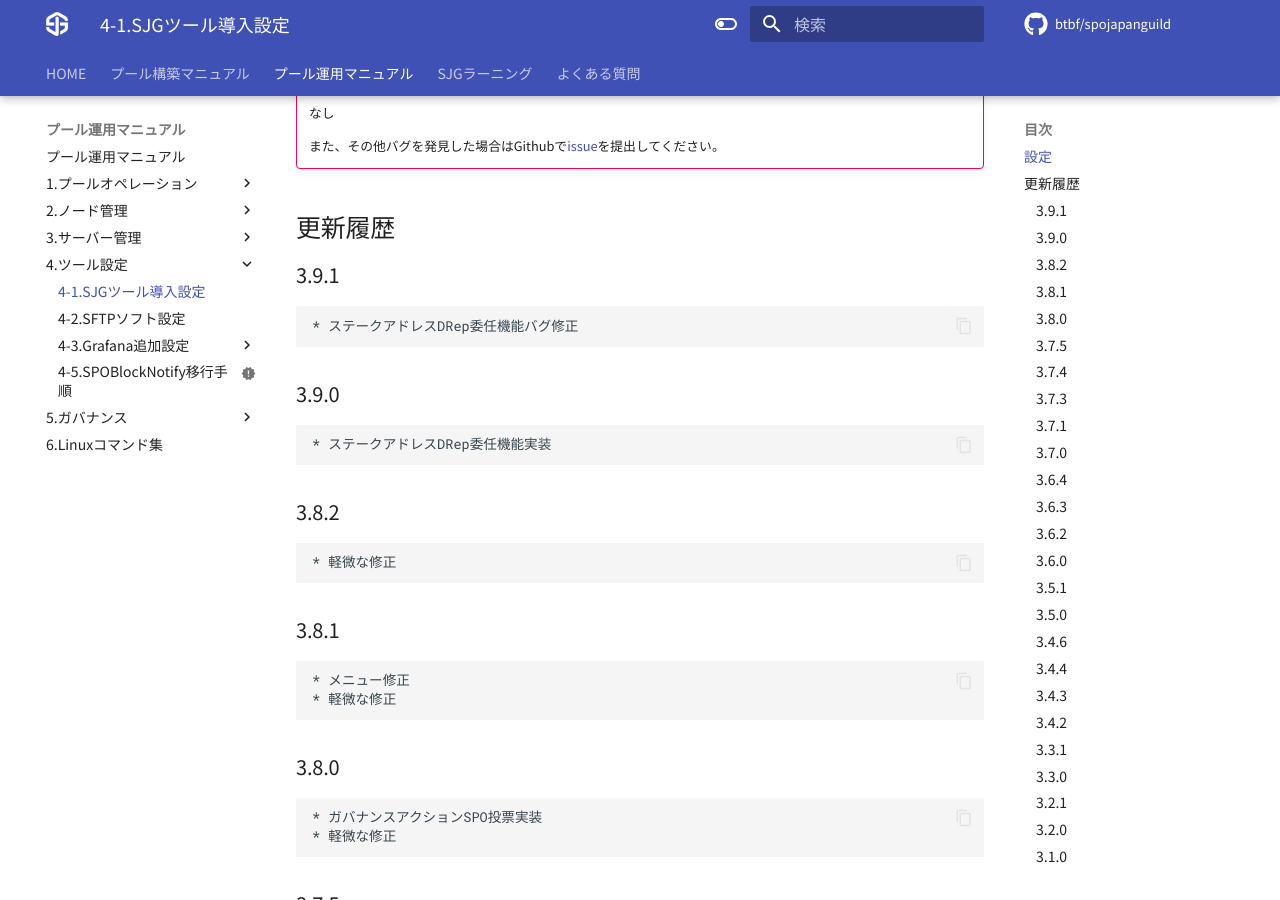
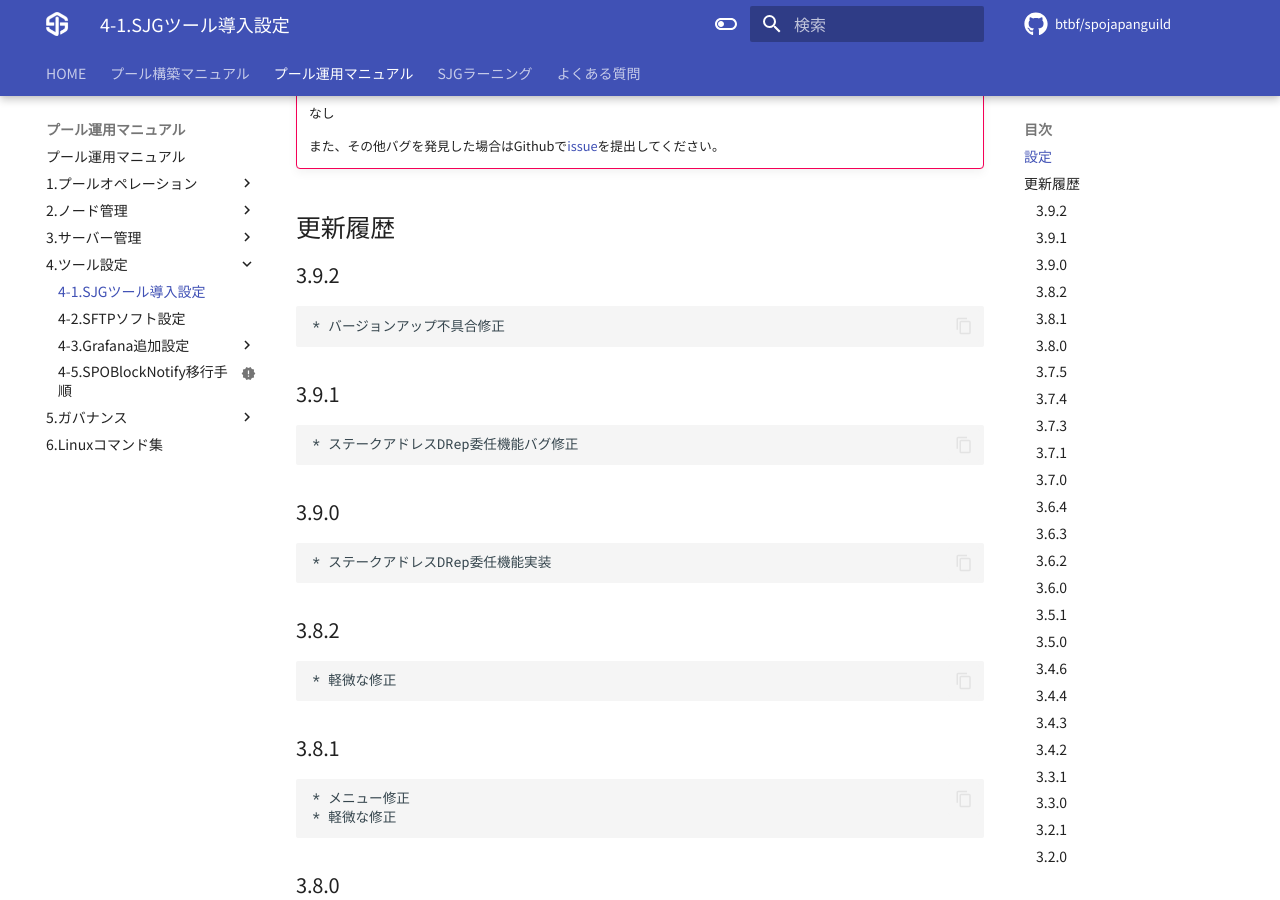
Before and after one commit to btbf/spojapanguild, an MkDocs documentation site: the page built from docs/operation/tool.md, in a window 1280 px wide and 900 px high, scrolled down 1926 px. Built offline with MkDocs 1.6.1 and Material for MkDocs 9.7.7, drawn with Linux system fonts in a browser that asks for light colours; comment, search, counter and statistics services are not loaded.

Commit message:
バージョンアップ不具合修正

```diff
--- a/docs/operation/tool.md
+++ b/docs/operation/tool.md
@@ -68,6 +68,9 @@ gtool
     また、その他バグを発見した場合はGithubで[issue](https://github.com/btbf/spojapanguild/issues)を提出してください。
 
 ## 更新履歴
+
+### 3.9.2
+    * バージョンアップ不具合修正
 
 ### 3.9.1
     * ステークアドレスDRep委任機能バグ修正
```
Also changed, not shown: 1 other file.
